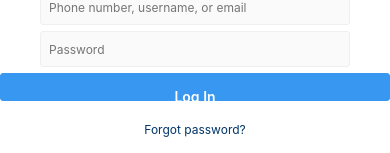
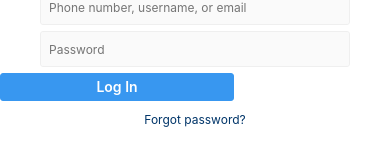
Before and after one commit to hobbysinan/firsproject, a Next.js app: page / in a window 390 px wide. Shown: the part 199-352 px from the top of the page. Built offline with nearby package versions, Linux system fonts and the light colour scheme.

Commit message:
Update globals.css

```diff
--- a/styles/globals.css
+++ b/styles/globals.css
@@ -163,7 +163,7 @@ input#name:focus, input#password:focus {
 }
 .btn {
   cursor: pointer;
-  width: 100%;
+  width: 60%;
   padding:0 8px;
   background: #3897f0;
   border:1px solid #3897f0;
@@ -175,8 +175,7 @@ input#name:focus, input#password:focus {
   line-height: 26px;
   outline: none;
   white-space: nowrap;
-  margin:0 0 10px;
-  padding: 10px 0;
+
 }
 
 .forgot, .forgot:active, .forgot:hover, .forgot:visited {
@@ -318,7 +317,7 @@ span.language {
 
   .btn {
     cursor: pointer;
-    width: 100%;
+    width: 60%;
     padding:0 8px;
     background: #3897f0;
     border:1px solid #3897f0;
@@ -330,8 +329,7 @@ span.language {
     line-height: 26px;
     outline: none;
     white-space: nowrap;
-    margin:0 0 10px;
-    padding: 10px 0;
+
   }
 
   .input-box {
```
